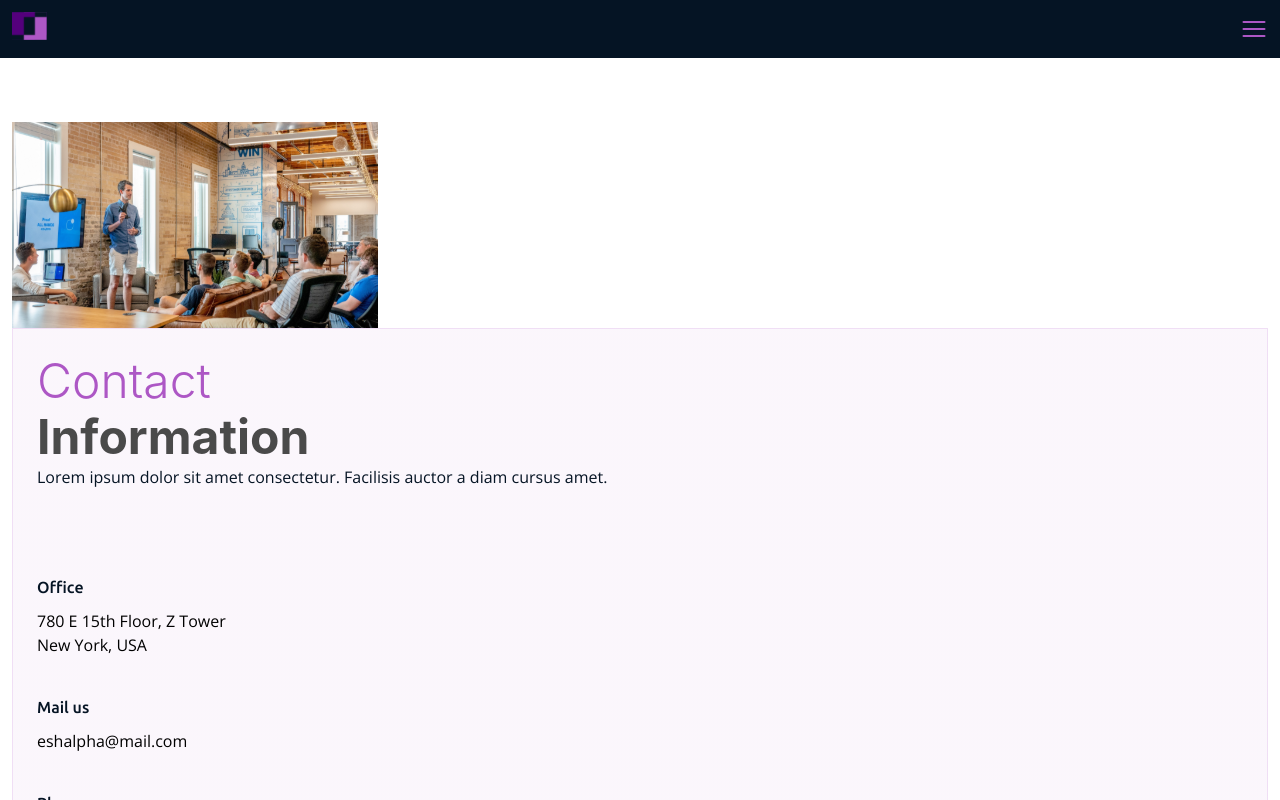
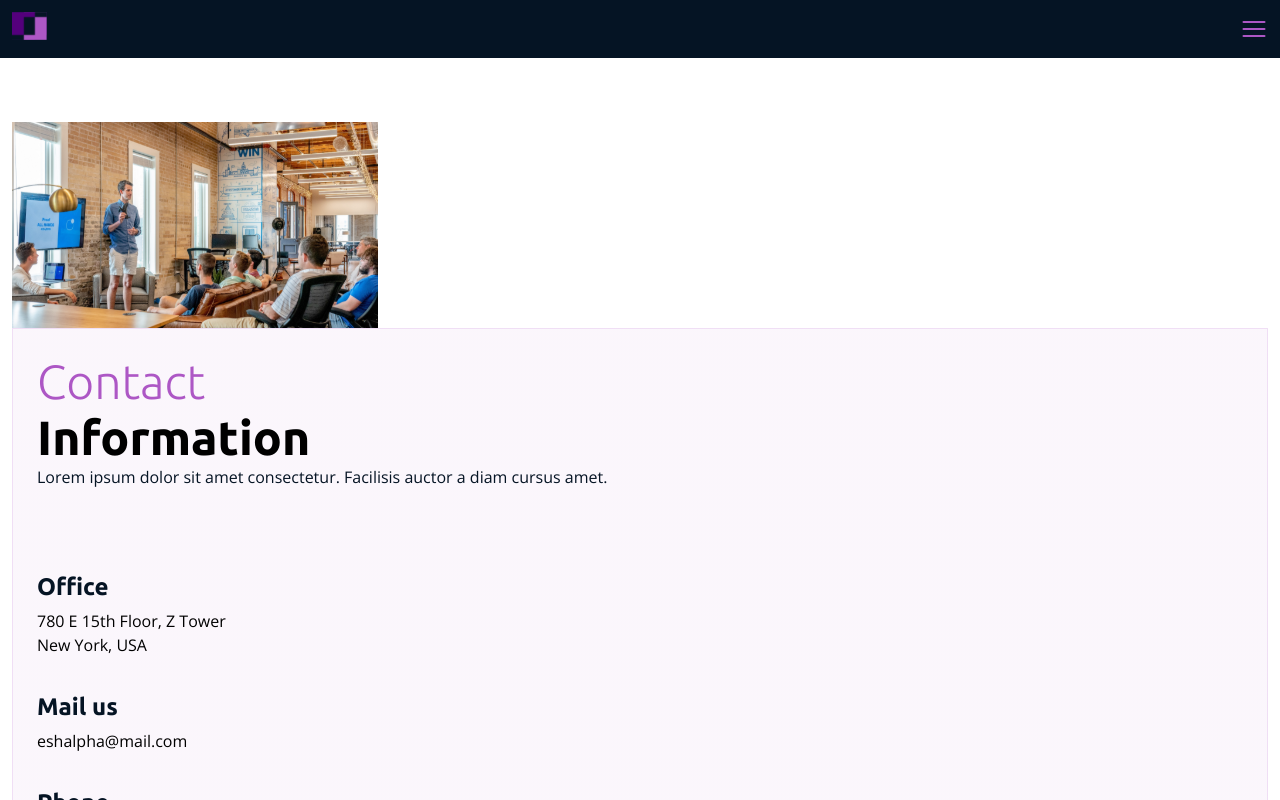
Before and after one commit to roman-nikitenko/esh-alpha, a React (Create React App) app: page /contacts in a window 1280 px wide. Shown: the top 800 px of the page. Built offline with nearby package versions, Linux system fonts and the light colour scheme.

Commit message:
Fixed issues

```diff
--- a/src/App.css
+++ b/src/App.css
@@ -1,4 +1,3 @@
-@import "https://cdn.jsdelivr.net/npm/bulma@0.9.4/css/bulma-rtl.min.css";
 .header {
   color: #fff;
   background-color: #051424;
--- a/src/App.scss
+++ b/src/App.scss
@@ -1,6 +1,5 @@
 @import "./styles/utils/variables";
 @import "./styles/utils/mixins";
-@import "https://cdn.jsdelivr.net/npm/bulma@0.9.4/css/bulma-rtl.min.css";
 
 .header {
   color: $main-bg-color;
--- a/src/pages/contactsPage.js
+++ b/src/pages/contactsPage.js
@@ -1,9 +1,9 @@
 import React, { useRef, useState } from 'react';
 import { Link } from "react-router-dom";
 import { MapLeaflet } from '../components/mapLeaflet';
-import emailjs from '@emailjs/browser'
+import emailjs from '@emailjs/browser';
 import classNames from "classnames";
-import { Loader } from "../components/Loader";
+
 
 export const ContactsPage = () => {
   const [submitting, setSubmitting] = useState(false);
```
Also changed, not shown: 1 other file (tests, documents, lock files or other folders).
